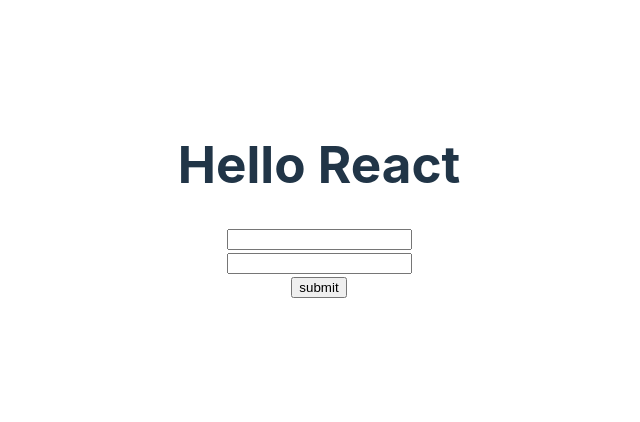
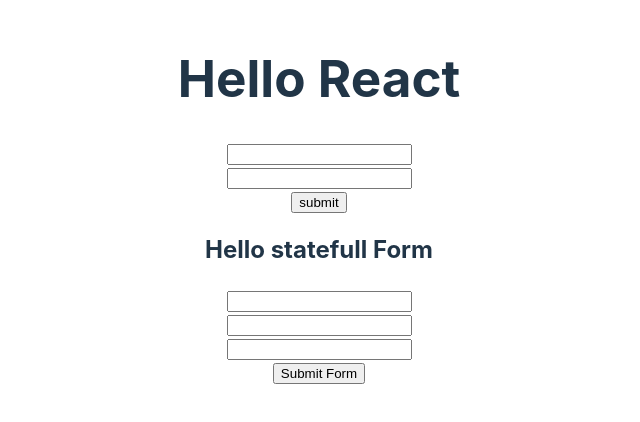
Before and after one commit to SohelShahid117/ph9-m46-formMaster-ReactCoreConcept, a React (Vite) app: page / in a window 1280 px wide. Shown: the part 200-622 px from the top of the page, without its empty margins (321-961 px from the left). Built offline with nearby package versions, Linux system fonts and the light colour scheme.

Commit message:
46-2 Form With State To Get Value And Set Default Value done

```diff
--- a/src/App.jsx
+++ b/src/App.jsx
@@ -1,5 +1,6 @@
 import "./App.css";
 import SimpleForm from "./Components/SimpleForm/SimpleForm";
+import StatefulForm from "./Components/StatefulForm/StatefulForm";
 
 function App() {
   return (
@@ -7,6 +8,8 @@
       <div>
         <h1>Hello React</h1>
         <SimpleForm></SimpleForm>
+        <h2>Hello statefull Form</h2>
+        <StatefulForm></StatefulForm>
       </div>
     </>
   );
--- /dev/null
+++ b/src/Components/StatefulForm/StatefulForm.jsx
@@ -0,0 +1,63 @@
+import React, { useState } from "react";
+//46-2 Form With State To Get Value And Set Default Value
+
+const StatefulForm = () => {
+  const [email, setEmail] = useState(null);
+  const [password, setPassword] = useState(null);
+  const [name, setName] = useState(null);
+  const [error, setError] = useState(null);
+
+  const handleSubmitForm = (e) => {
+    e.preventDefault();
+    console.log(e);
+    // console.log(e.target);
+    // console.log(e.target.value);
+    // console.log(e.target.name);
+    console.log(email);
+    console.log(password);
+    console.log(name);
+    if (password.length < 8) {
+      setError("password must be 8 charecter or more ");
+    } else {
+      setError("");
+    }
+  };
+  const handleEmailChange = (e) => {
+    // console.log(e);
+    // console.log(e.target);
+    // console.log(e.target.value);
+    setEmail(e.target.value);
+  };
+
+  const handlePasswordChange = (e) => {
+    setPassword(e.target.value);
+  };
+
+  const handleNameChange = (e) => {
+    setName(e.target.value);
+  };
+
+  return (
+    <div>
+      <form onSubmit={handleSubmitForm}>
+        <input onChange={handleNameChange} type="text" name="text" id="" />
+        <br />
+        <input onChange={handleEmailChange} type="email" name="email" id="" />
+        <br />
+        <input
+          onChange={handlePasswordChange}
+          type="password"
+          name="password"
+          id=""
+          required
+        />
+        <br />
+        <input type="submit" value="Submit Form" />
+        <br />
+        {error && <mark>{error}</mark>}
+      </form>
+    </div>
+  );
+};
+
+export default StatefulForm;
```
